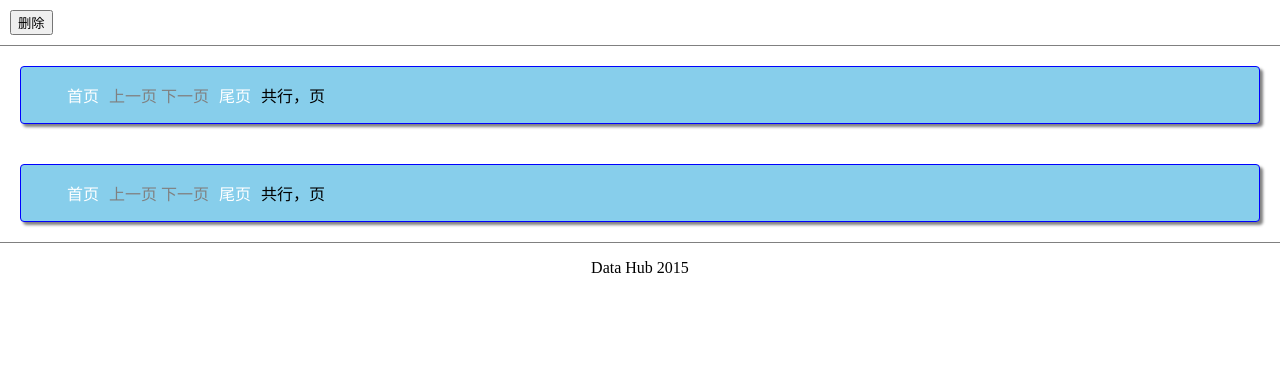
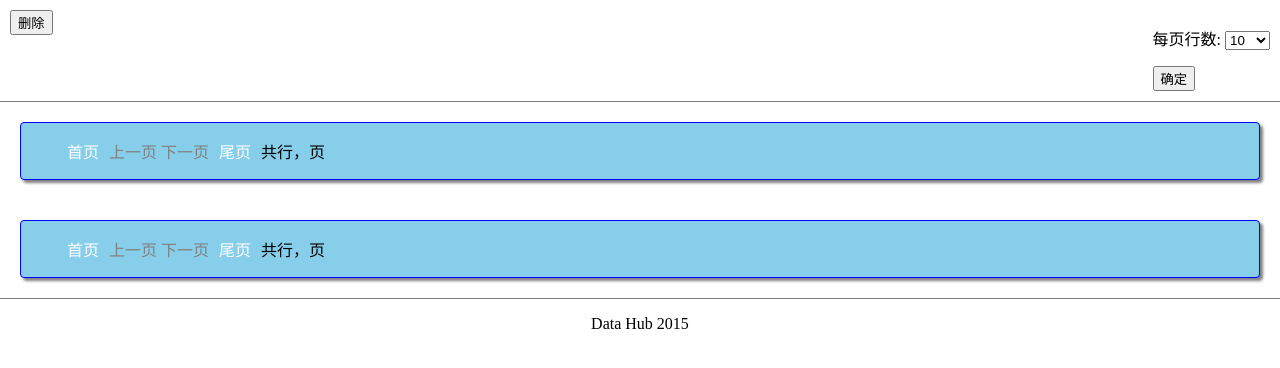
Before and after one commit to LouYu2015/datahub, a Django app: template template/showdata/table.html in a window 1280 px wide. Shown: the top 368 px of the page. Run offline with Django 3.2, Linux system fonts and the light colour scheme; the template is opened without the code that fills it: values that come from a table or form of the project are taken from there, others are empty.

Commit message:
Finished the page that shows a table.
Changed language setting to zh-cn
Added general.py to store general functions
Added form.css
Added filter to showdata/table.html(Currently used for setting how many items per page)

```diff
--- a/datahub/settings.py
+++ b/datahub/settings.py
@@ -92,7 +92,7 @@
 # Internationalization
 # https://docs.djangoproject.com/en/1.8/topics/i18n/
 
-LANGUAGE_CODE = 'en-us'
+LANGUAGE_CODE = 'zh-cn'
 
 TIME_ZONE = 'UTC'
 
--- /dev/null
+++ b/static/general/form.css
@@ -0,0 +1,17 @@
+ul.errorlist
+{
+	border: 1px solid red;
+	border-radius: 4px;
+
+	padding: 3px;
+	background-color: OrangeRed;
+
+	box-shadow: 3px 3px 3px gray;
+}
+
+ul.errorlist li
+{
+	margin: 2px;
+
+	color: white;
+}
--- /dev/null
+++ b/static/general/paginator.js
@@ -0,0 +1,13 @@
+function toPage(page)
+{
+	var str = window.location.search;
+	if(window.location.search.search("page=") == -1)
+	{
+		if(str.length >= 1)
+			str += "&";
+		str += "page=" + page;
+	}
+	else
+		str = str.replace(/page=[0-9a-zA-Z]+/, "page=" + page);
+	window.location.search = str;
+}
--- a/static/showdata/table.css
+++ b/static/showdata/table.css
@@ -12,3 +12,10 @@
 
 	padding: 5px;
 }
+
+div.filter
+{
+	float: right;
+
+	padding: 10px;
+}
--- a/template/general/pagination.html
+++ b/template/general/pagination.html
@@ -1,11 +1,11 @@
 <!-- Show a page navigation bar -->
-
+<script src = "/static/general/paginator.js/"></script>
 <div class = "pagenav">
 	<ul>
-		<li><a href = "?page=1" title = "第1页">首页</a></li>
+		<li><a href = "javascript:toPage(1)" title = "第1页">首页</a></li>
 
 		{% if content.has_previous  %}
-			<li><a href = "?page={{ content.previous_page_number }}" title = "第{{ content.previous_page_number }}页">上一页</a></li>
+			<li><a href = "javascript:toPage({{ content.previous_page_number }})" title = "第{{ content.previous_page_number }}页">上一页</a></li>
 		{% else %}
 			<li><span class = "disabled">上一页</span></li>
 		{% endif %}
@@ -14,17 +14,17 @@
 			{% ifequal page_num content.number %}
 				<span class = "current_page">{{ page_num }}</span>
 			{% else %}
-				<li><a href = "?page={{ page_num }}" title = "第{{ page_num }}页">{{ page_num }}</a></li>
+				<li><a href = "javascript:toPage({{ page_num }})" title = "第{{ page_num }}页">{{ page_num }}</a></li>
 			{% endifequal %}
 		{% endfor %}
 
 		{% if content.has_next %}
-			<li><a href = "?page={{ content.next_page_number }}" title = "第{{ content.next_page_number }}页">下一页</a></li>
+			<li><a href = "javascript:toPage({{ content.next_page_number }})" title = "第{{ content.next_page_number }}页">下一页</a></li>
 		{% else %}
 			<li><span class = "disabled">下一页</span></li>
 		{% endif %}
 
-		<li><a href = "?page={{ content.paginator.num_pages }}" title = "第{{ content.paginator.num_pages  }}页">尾页</a></li>
+		<li><a href = "javascript:toPage({{ content.paginator.num_pages }})" title = "第{{ content.paginator.num_pages  }}页">尾页</a></li>
 
 		<li><span class = "summary">共{{ paginator.count }}行，{{ paginator.num_pages }}页</span></li>
 	</ul>
--- a/template/showdata/table.html
+++ b/template/showdata/table.html
@@ -4,6 +4,7 @@
 
 {% block head %}
 <link rel = "stylesheet" type = "text/css" href = "/static/general/paginator.css/" />
+<link rel = "stylesheet" type = "text/css" href = "/static/general/form.css/" />
 <link rel = "stylesheet" type = "text/css" href = "/static/showdata/table.css/" />
 {% endblock %}
 
@@ -13,6 +14,12 @@
 
 {% block header %}
 	{{ path }}
+	<div class = "filter">
+		<form action = "" method = "GET">
+			{{ form.as_p }}
+			<input type = "submit" name = "submit" value = "确定"/>
+		</form>
+	</div>
 {% endblock %}
 
 {% block content %}
--- a/view/showdata.py
+++ b/view/showdata.py
@@ -1,43 +1,63 @@
 from django.shortcuts import render
 from django.core.paginator import Paginator, EmptyPage, PageNotAnInteger
+from django import forms
+from django.http import Http404
+from general import friendlyPageRange
 import csv
+
+class tablePageSettingsForm(forms.Form):
+    itemPerPage = forms.ChoiceField(label = "每页行数", choices = [(str(x), str(x)) for x in (10, 20, 50, 100, 200)])
+    page = forms.IntegerField(widget=forms.HiddenInput())
 
 def showTablePage(request):
     '''
-    Display a table for a request
+    Display a table for a request.
+
+    Return a httpRespond.
     '''
-    csvfile = file(r'test\ex2data2.txt', 'rb')
+    path = r'test\ex2data2.txt'
+    initPara = {'itemPerPage': 20, 'page': 1}
+    # Get parameters from query string
+    if request.method == 'GET' and 'submit' in request.GET:
+        form = tablePageSettingsForm(request.GET)
+        if form.is_valid():
+            cd = form.cleaned_data
+        else:
+            cd = initPara
+    else:
+        form = tablePageSettingsForm(initPara)
+        cd = initPara
+        try:
+            cd['page'] = int(request.GET.get('page', '1'))
+        except ValueError:
+            raise Http404()
+
+    # Fetch the file
+    csvfile = file(path, 'rb')
     reader = csv.reader(csvfile)
+    lines = list(reader)
 
-    respond = showTable(request, r'test\ex2data2.txt', reader)
-
-    csvfile.close()
-    return respond
-
-def showTable(request, path, csv):
-    '''
-    Retrurn a httpRespond.
-
-    path: The path that will be displayed on the view
-    csv: An standerd csv reader that will be displayed
-    '''
-
-    lines = list(csv)
-    paginator = Paginator(lines[1:], 20)
-
-    page = request.GET.get('page', 1)
+    # Paging
+    paginator = Paginator(lines[1:], cd['itemPerPage'])
 
     try:
-        content = paginator.page(page)
+        content = paginator.page(cd['page'])
     except PageNotAnInteger:
         content = paginator.page(1)
     except EmptyPage:
         content = paginator.page(paginator.num_pages)
 
-    return render(request, 'showdata/table.html',
-    {'title': '测试标题',
-    'path': path,
-    'page_range': paginator.page_range,
-    'paginator': paginator,
-    'content': content,
-    'table_headings': list(lines[0])})
+    # Rend
+    respond = render(request, 'showdata/table.html',
+                {'title': '测试标题',
+                'path': path,
+                'page_range': friendlyPageRange(paginator.page_range, content.number),
+                'paginator': paginator,
+                'content': content,
+                'table_headings': list(lines[0]),
+                'form': form})
+
+    # Finishing
+    csvfile.close()
+
+    return respond
```
Also changed, not shown: general.py (added, +11 -0 lines).
